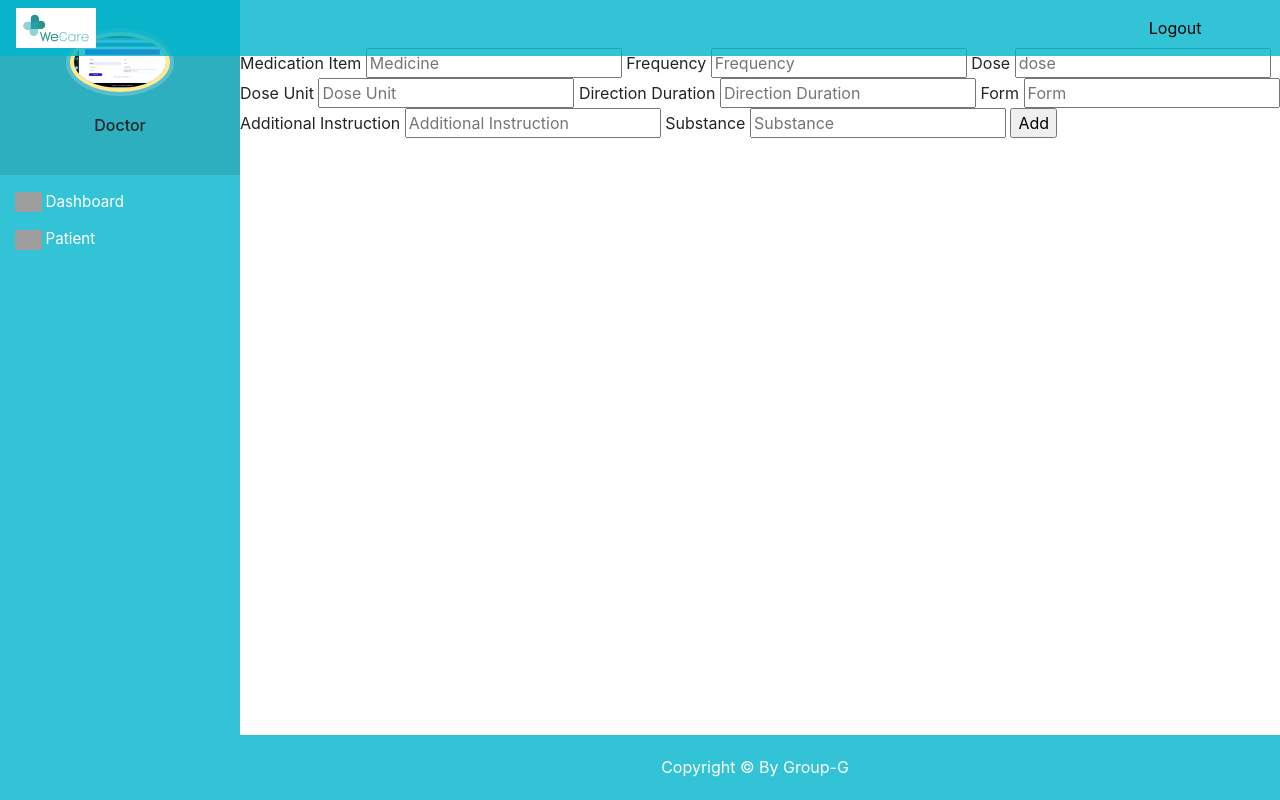
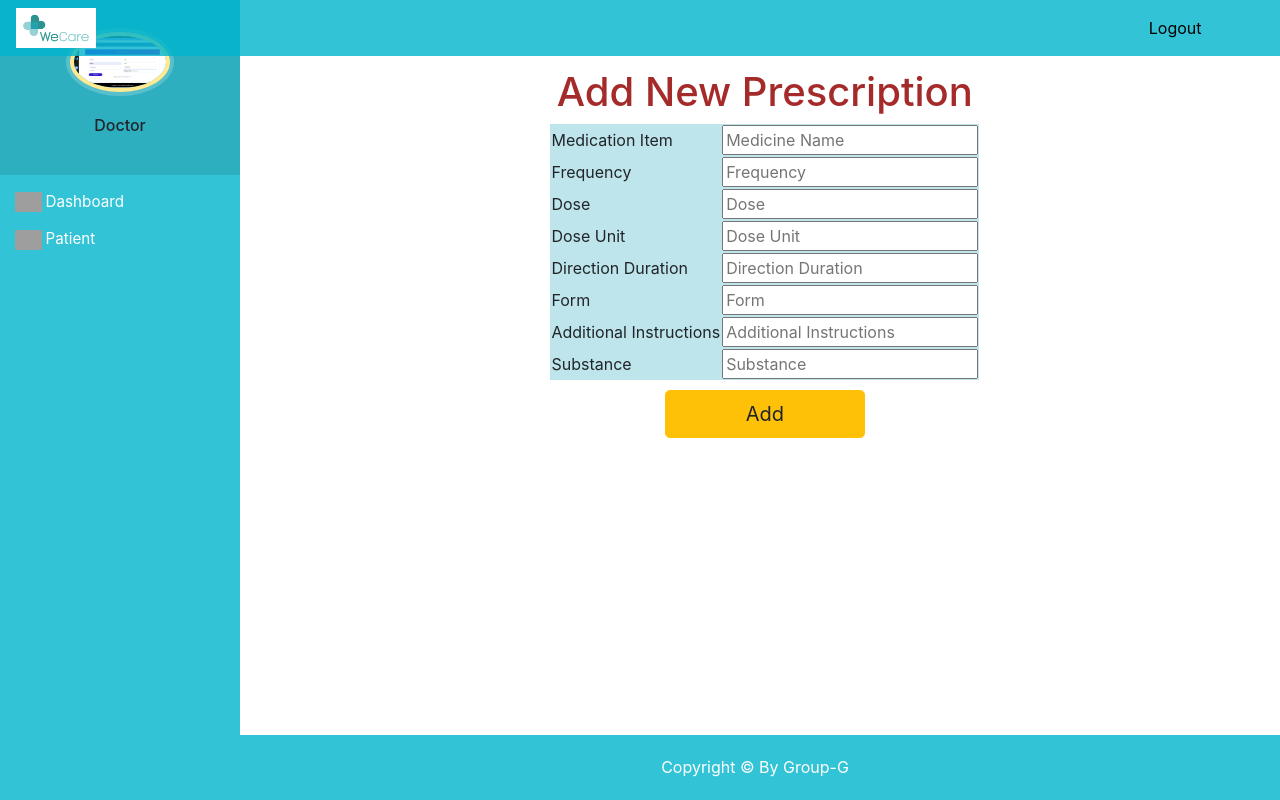
Before and after one commit to KABIR09/Open_HMS, a Django app: template templates/hospital/doctor_add_medicine.html in a window 1280 px wide. Run offline with Django 3.2, Linux system fonts and the light colour scheme; the template is opened without the code that fills it: values that come from a table or form of the project are taken from there, others are empty; data comes from the database, SQL or seed files in the repository; both versions use the stored data as it was after the commit; some libraries are stand-ins or nearby versions; grey boxes are pictures that could not be loaded.

Commit message:
Add Prescription

```diff
--- a/templates/hospital/doctor_add_medicine.html
+++ b/templates/hospital/doctor_add_medicine.html
@@ -1,98 +1,104 @@
 {% extends 'hospital/doctor_base.html' %}
 {% load static %}
 {% block content %}
+
+<h1 style="text-align: center;padding-top: 0.5em; color: brown;">Add New Prescription</h1>
+
 <form method="POST">
     {% csrf_token %}
 
-    <tr class="item">
-        <td>
+    <!-- On tables -->
+    <table class="table-info">
+        <tr class="table-info">
+            <tr>
+                <td class="table-info">
                     Medication Item
                 </td>
-
                 <td>
-            <input type="text" name="medicationItem" placeholder="Medicine" value="">
+                    <input type="text" name="medicationItem" required placeholder="Medicine Name" value="">
                 </td>
             </tr>
-
-    <tr class="item">
-        <td>
+            <tr>
+                <td class="table-info">
                     Frequency
                 </td>
 
                 <td>
-            <input type="number" name="frequency" placeholder="Frequency" value="">
+                    <input type="number" name="frequency" required placeholder="Frequency" value="">
                 </td>
             </tr>
-
-    <tr class="last">
-        <td>
+            <tr>
+                <td class="table-info">
                     Dose
                 </td>
 
                 <td>
-            <input type="number" name="dose" placeholder="dose" value="">
+                    <input type="number" name="dose" required placeholder="Dose" value="">
                 </td>
             </tr>
-    <tr class="item last">
-        <td>
+            <tr>
+                <td class="table-info">
                     Dose Unit
                 </td>
 
                 <td>
-            <input type="text" name="doseUnit" placeholder="Dose Unit" value="">
+                    <input type="text" name="doseUnit" required placeholder="Dose Unit" value="">
                 </td>
             </tr>
-
-    <tr class="item last">
-        <td>
+            <tr>
+                <td class="table-info">
                     Direction Duration
                 </td>
 
                 <td>
-            <input type="text" name="directionDuration" placeholder="Direction Duration" value="">
+                    <input type="text" name="directionDuration" required placeholder="Direction Duration" value="">
                 </td>
             </tr>
-
-    <tr class="item last">
-        <td>
+            <tr>
+                <td class="table-info">
                     Form
                 </td>
 
                 <td>
-            <input type="text" name="form" placeholder="Form" value="">
+                    <input type="text" name="form" required placeholder="Form" value="">
                 </td>
             </tr>
-
-    <tr class="item last">
+            <tr>
+                <td class="table-info">
+                    Additional Instructions
+                </td>
                 <td>
-            Additional Instruction
-        </td>
-
-        <td>
-            <input type="text" name="additionalInstruc" placeholder="Additional Instruction" value="">
+                    <input type="text" name="additionalInstruc" required placeholder="Additional Instructions" value="">
                 </td>
             </tr>
-
-    <tr class="item last">
-        <td>
+            <tr>
+                <td class="table-info">
                     Substance
                 </td>
 
                 <td>
-            <input type="text" name="substance" placeholder="Substance" value="">
+                    <input type="text" name="substance" required placeholder="Substance" value="">
                 </td>
             </tr>
+        </tr>
+    </table>
+
+    <center>
+        <input type="submit" value="Add" name="submit" class="btn btn-lg btn-warning"></button>
+        <!-- <input type="submit" name="submit" value="Add" style="background-color: #c13434;border-radius: 3px solid #c13434; height: 40px; width: 80px; border-radius: 10px;"> -->
+    </center>
 
 
-    <tr class="total">
-        <td></td>
-
-        <td>
-            <input type="submit" name="submit" value="Add">
-
-        </td>
-    </tr>
-
+    <style>
+        .table-info {
+        margin-left: auto;
+        margin-right: auto;
+        }
+        .btn-lg {
+            margin-top: 10px;
+            padding: 0.5rem 5rem;
+        }
+    </style>
 
 </form>
 
```
Also changed, not shown: db.sqlite3. Lines whose indentation alone changed are shown as unchanged.
